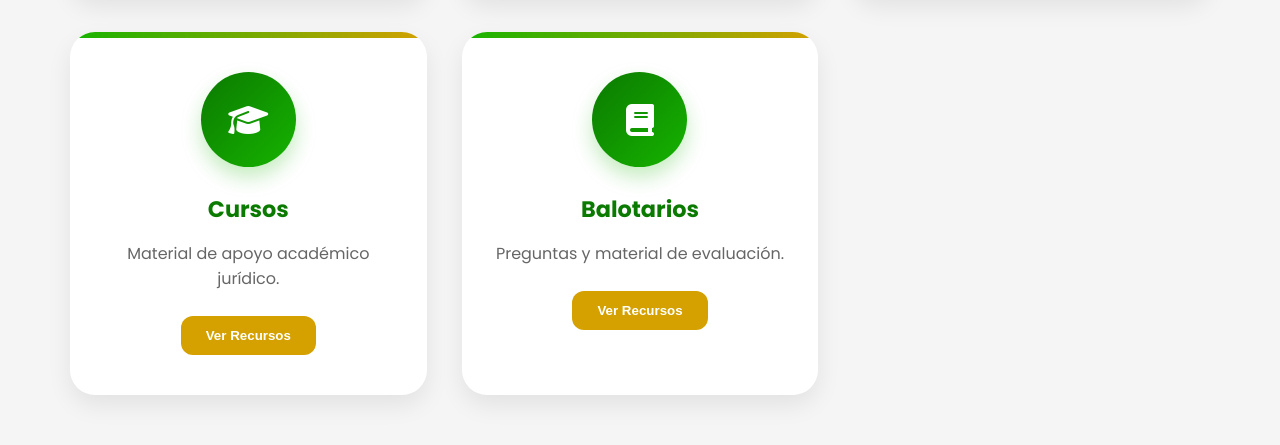
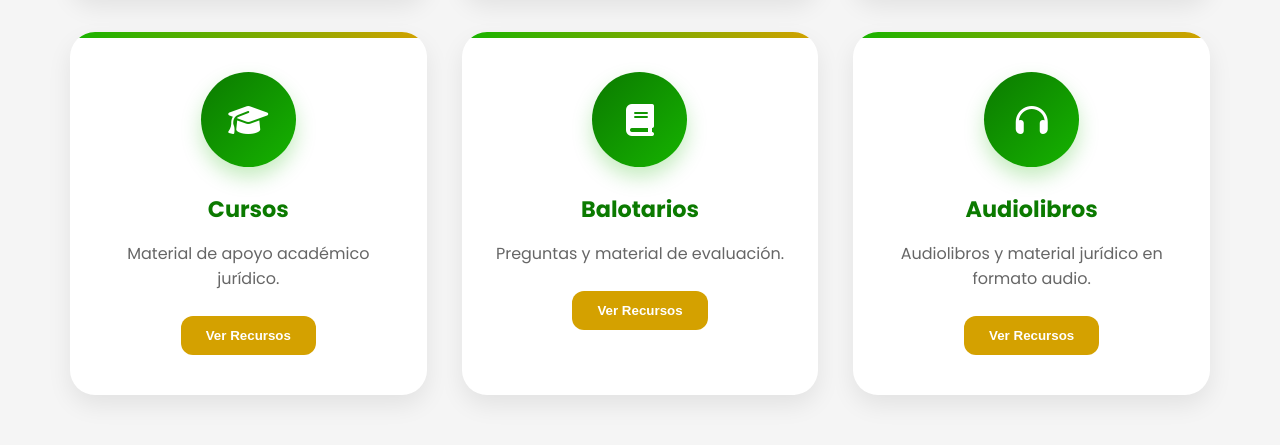
Before and after one commit to kimonobob/derecho, a plain HTML site: page index.html in a window 1280 px wide. Shown: the part 1443-1888 px from the top of the page. Drawn offline with Linux system fonts and the light colour scheme.

Commit message:
audio libro

```diff
--- a/data/recursos.js
+++ b/data/recursos.js
@@ -121,6 +121,15 @@ const recursos = {
             link: "https://drive.google.com/drive/folders/1jLYdMiIvKbjir_6ay7LJrH0KFD9ZzKST?usp=sharing"
         }
 
-    ]
+    ],
+
+    audiolibros: [
+
+    {
+        titulo: "Audiolibro Derecho Penal",
+        link: "https://drive.google.com/drive/folders/1QSEiM5a2QjFEqizVY3lcj6Ax3vLEDbfS?usp=sharing"
+    }
+
+]
 
 };
--- a/index.html
+++ b/index.html
@@ -92,6 +92,7 @@
         </h2>
 
         <div class="grid-categorias">
+
 
             <!-- REDACCIÓN -->
 
@@ -193,6 +194,26 @@
 
             </div>
 
+            <!-- AUDIOLIBROS -->
+
+<div class="card">
+
+    <div class="card-icon">
+        <i class="fa-solid fa-headphones"></i>
+    </div>
+
+    <h3>Audiolibros</h3>
+
+    <p>
+        Audiolibros y material jurídico en formato audio.
+    </p>
+
+    <button onclick="mostrarContenido('audiolibros')">
+        Ver Recursos
+    </button>
+
+</div>
+
         </div>
 
     </section>
```
